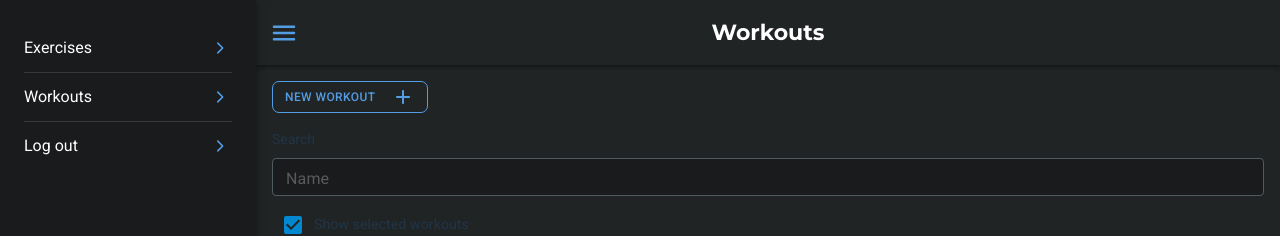
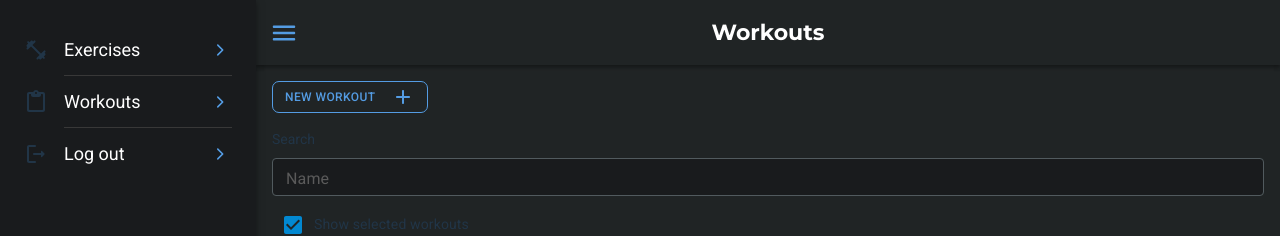
Before and after one commit to jameskano/workout-configurator, a React (Vite) app in the folder client/: page /workouts in a window 1280 px wide. Shown: the top 236 px of the page. Built offline with nearby package versions, Linux system fonts and the light colour scheme; no server answers.

Commit message:
Sidenav icons and style

```diff
--- a/client/src/components/side-navbar/SideNavBar.scss
+++ b/client/src/components/side-navbar/SideNavBar.scss
@@ -13,7 +13,7 @@
 
 	&--show {
 		left: 0;
-		padding: $spacing-6;
+		padding: 0 $spacing-6;
 		transition: all 0.2s ease-out;
 		box-shadow: $elevation-4;
 	}
@@ -24,8 +24,15 @@
 	}
 
 	&__option {
+		width: 100%;
+		display: flex;
+		flex-direction: row;
+		align-items: center;
+		gap: $spacing-4;
+
+		> div {
+			width: 100%;
 			padding: $spacing-3 0;
-		width: 100%;
 
 			> a {
 				display: flex;
@@ -43,9 +50,12 @@
 					color: $color-primary;
 				}
 			}
+		}
 
 		&:not(:last-of-type) {
+			> div {
 				border-bottom: 1px solid $color-text-black-brighter-1;
+			}
 		}
 	}
 }
--- a/client/src/components/side-navbar/SideNavBar.tsx
+++ b/client/src/components/side-navbar/SideNavBar.tsx
@@ -1,8 +1,13 @@
-import { NavLink } from "react-router-dom";
-import { Link } from "react-router-dom";
-import "./SideNavBar.scss";
-import { SideNavbarTypes } from "./SideNavbar.types";
-import ArrowForwardIosRoundedIcon from "@mui/icons-material/ArrowForwardIosRounded";
+import { NavLink } from 'react-router-dom';
+import { Link } from 'react-router-dom';
+import './SideNavBar.scss';
+import { SideNavbarTypes } from './SideNavbar.types';
+import ArrowForwardIosRoundedIcon from '@mui/icons-material/ArrowForwardIosRounded';
+import FitnessCenterRoundedIcon from '@mui/icons-material/FitnessCenterRounded';
+import LogoutRoundedIcon from '@mui/icons-material/LogoutRounded';
+import ContentPasteRoundedIcon from '@mui/icons-material/ContentPasteRounded';
+// import EqualizerRoundedIcon from '@mui/icons-material/EqualizerRounded';
+// import SettingsRoundedIcon from '@mui/icons-material/SettingsRounded';
 
 const SideNavBar = ({ showSideNavbar, setIsSideNavbarShown }: SideNavbarTypes) => {
 	const logOutHandler = () => {};
@@ -10,24 +15,30 @@ const SideNavBar = ({ showSideNavbar, setIsSideNavbarShown }: SideNavbarTypes) =
 	const sideNavbarHandler = () => setIsSideNavbarShown(false);
 
 	return (
-		<section className={`side-navbar side-navbar--${showSideNavbar ? "show" : "hide"}`}>
-			<div className="side-navbar__option">
+		<section className={`side-navbar side-navbar--${showSideNavbar ? 'show' : 'hide'}`}>
+			<div className='side-navbar__option'>
+				<FitnessCenterRoundedIcon />
+				<div>
 					<NavLink
-					to="/exercises"
+						to='/exercises'
 						onClick={sideNavbarHandler}
-					className={({ isActive }) => (isActive ? "active" : undefined)}>
+						className={({ isActive }) => (isActive ? 'active' : undefined)}>
 						Exercises
 						<ArrowForwardIosRoundedIcon />
 					</NavLink>
 				</div>
-			<div className="side-navbar__option">
+			</div>
+			<div className='side-navbar__option'>
+				<ContentPasteRoundedIcon />
+				<div>
 					<NavLink
-					to="/workouts"
+						to='/workouts'
 						onClick={sideNavbarHandler}
-					className={({ isActive }) => (isActive ? "active" : undefined)}>
+						className={({ isActive }) => (isActive ? 'active' : undefined)}>
 						Workouts
 						<ArrowForwardIosRoundedIcon />
 					</NavLink>
+				</div>
 			</div>
 			{/* <div className="side-navbar__option">
                 <NavLink
@@ -43,21 +54,24 @@ const SideNavBar = ({ showSideNavbar, setIsSideNavbarShown }: SideNavbarTypes) =
             </div> */}
 			{/* <div className="side-navbar__option">
                 <NavLink
-                    to="/account"
+                    to="/configuration" (account, theme, etc)
                     onClick={sideNavbarHandler}
                     className={({ isActive }) =>
                         isActive ? "active" : undefined
                     }
                 >
-                    <span>Account</span>
+                    <span>Configuration</span>
                     <ArrowForwardIosRoundedIcon />
                 </NavLink>
             </div> */}
-			<div className="side-navbar__option">
-				<Link to="/" onClick={logOutHandler}>
+			<div className='side-navbar__option'>
+				<LogoutRoundedIcon />
+				<div>
+					<Link to='/' onClick={logOutHandler}>
 						Log out
 						<ArrowForwardIosRoundedIcon />
 					</Link>
+				</div>
 			</div>
 		</section>
 	);
```
Lines whose indentation alone changed are shown as unchanged.
